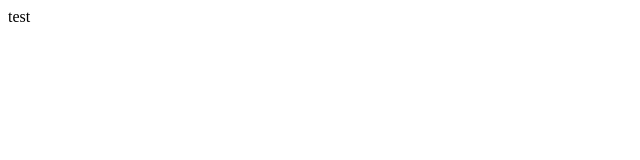
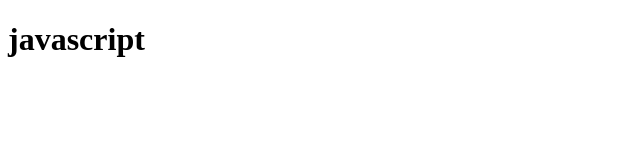
Before and after one commit to denglong1314/public, a plain HTML site: page index.html in a window 1280 px wide. Shown: the whole page, without its empty margins (0-640 px from the left). Drawn offline with Linux system fonts and the light colour scheme.

Commit message:
Update index.html

```diff
--- a/index.html
+++ b/index.html
@@ -3,7 +3,9 @@
   <head>
   </head>
   <body>
-    test
+    <h1>javascript</h1>
+
+
 
 
   </body>
```
